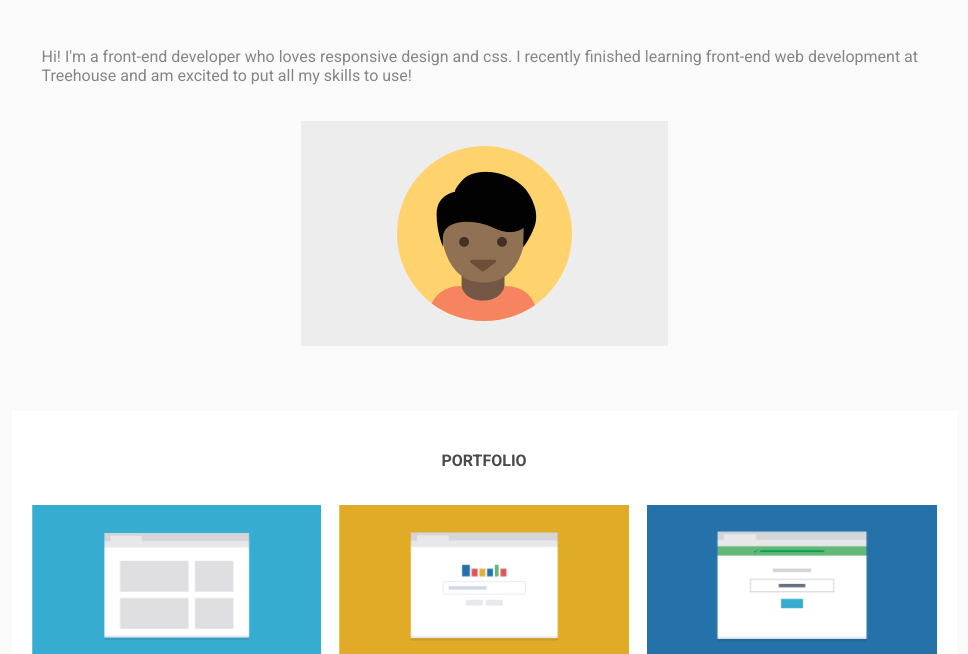
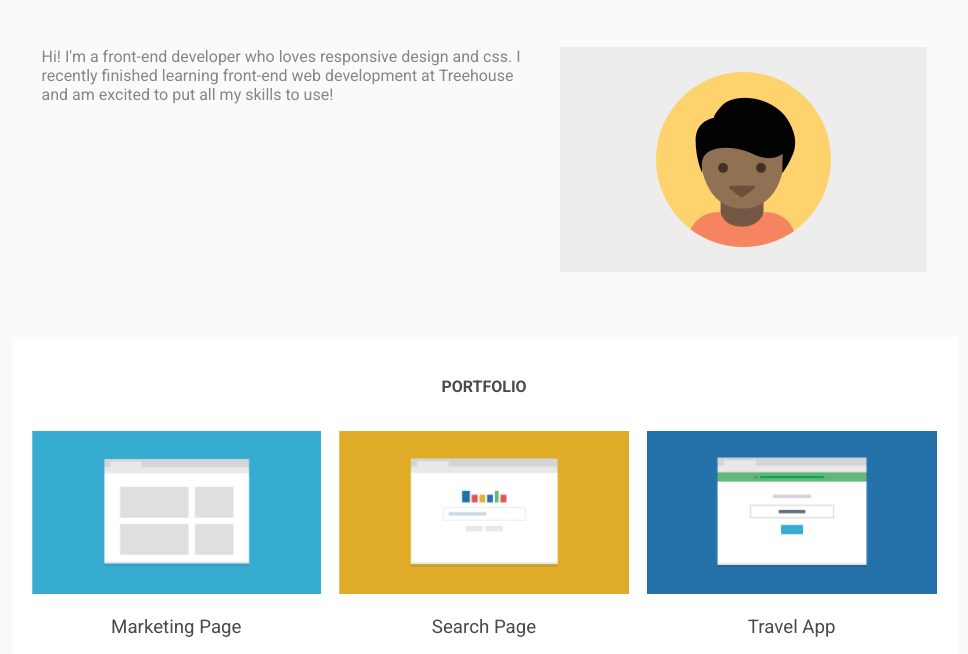
Before and after one commit to stevenduval/FEWD_P2, a plain HTML site: page index.html in a window 1280 px wide. Shown: the part 139-793 px from the top of the page, without its empty margins (156-1124 px from the left). Drawn offline with nearby package versions, Linux system fonts and the light colour scheme.

Commit message:
fixed home styling

```diff
--- a/css/styles.css
+++ b/css/styles.css
@@ -31,7 +31,7 @@ h3 {
     font-weight: 400;
 }
 
-header, main, nav ul, #home, #portfolio, #skills {
+header, main, nav ul, #portfolio, #skills {
     display: flex;
     flex-wrap: wrap;
     flex-direction: column;
```
